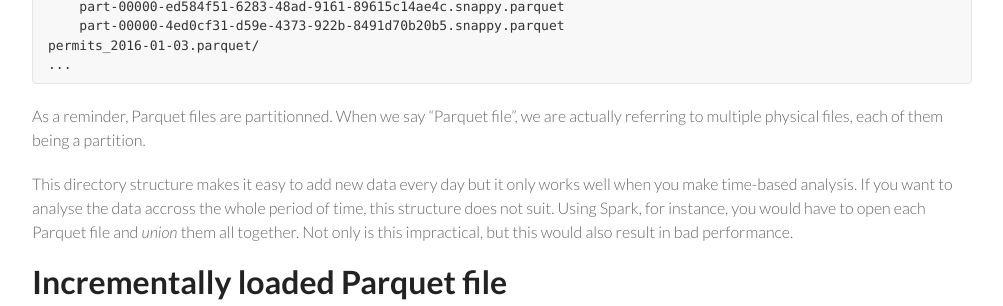
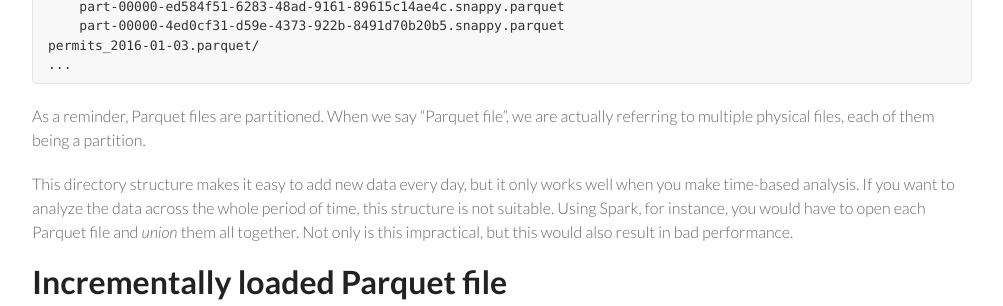
Before and after one commit to aseigneurin/aseigneurin.github.io, a Jekyll site: the page built from _posts/2017-03-14-incrementally-loaded-parquet-files.md, in a window 1280 px wide and 900 px high, scrolled down 778 px. Shown: the part 154-460 px from the top of the window, without its empty margins (138-1141 px from the left). Built offline with Jekyll 4.4.1, drawn with Linux system fonts in a browser that asks for light colours; nearby versions of some CDN libraries.

Commit message:
fixing typos

````diff
--- a/_posts/2017-03-14-incrementally-loaded-parquet-files.md
+++ b/_posts/2017-03-14-incrementally-loaded-parquet-files.md
@@ -48,9 +48,9 @@ permits_2016-01-03.parquet/
 ...
 ```
 
-As a reminder, Parquet files are partitionned. When we say "Parquet file", we are actually referring to multiple physical files, each of them being a partition.
+As a reminder, Parquet files are partitioned. When we say "Parquet file", we are actually referring to multiple physical files, each of them being a partition.
 
-This directory structure makes it easy to add new data every day but it only works well when you make time-based analysis. If you want to analyse the data accross the whole period of time, this structure does not suit. Using Spark, for instance, you would have to open each Parquet file and *union* them all together. Not only is this impractical, but this would also result in bad performance.
+This directory structure makes it easy to add new data every day, but it only works well when you make time-based analysis. If you want to analyze the data across the whole period of time, this structure is not suitable. Using Spark, for instance, you would have to open each Parquet file and *union* them all together. Not only is this impractical, but this would also result in bad performance.
 
 # Incrementally loaded Parquet file
 
````
